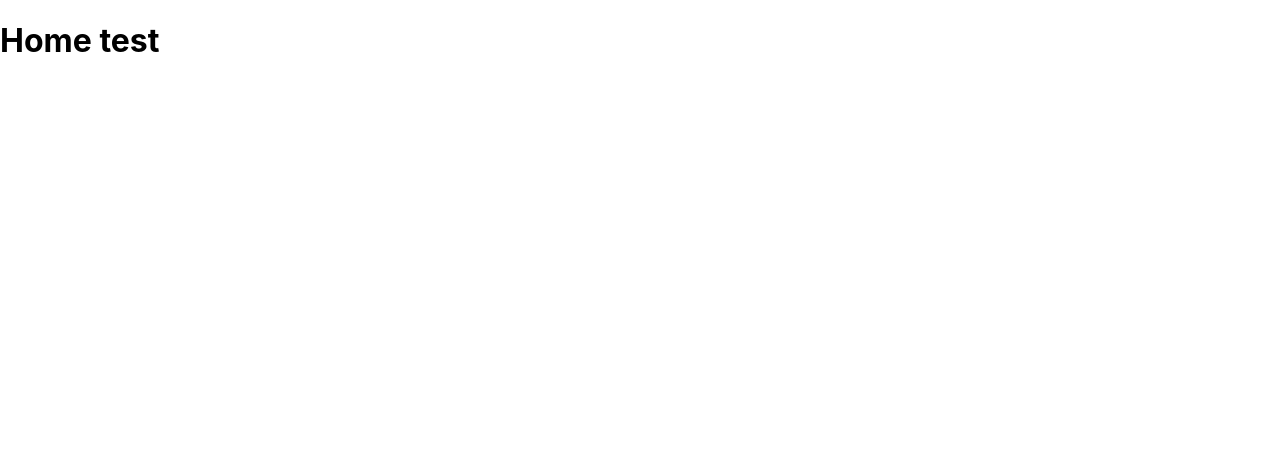
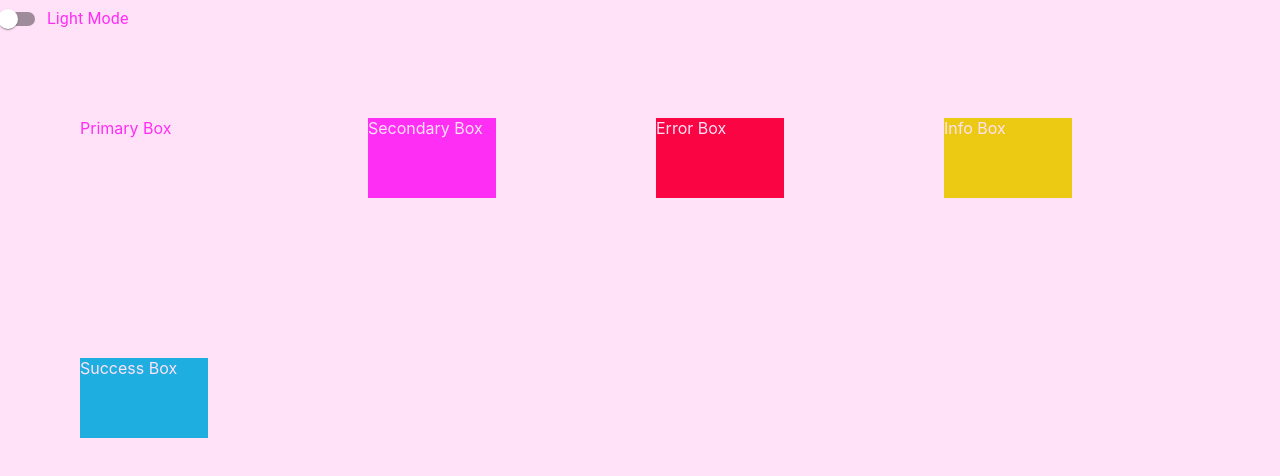
Before and after one commit to prithviemmanuelmachado/decoupled-messenger-app, a React (Create React App) app in the folder messenger/: page / in a window 1280 px wide. Shown: the top 476 px of the page. Built offline with nearby package versions, Linux system fonts and the light colour scheme.

Commit message:
dark mode implementation

```diff
--- a/messenger/package.json
+++ b/messenger/package.json
@@ -6,6 +6,7 @@
     "@emotion/react": "^11.11.1",
     "@emotion/styled": "^11.11.0",
     "@mui/material": "^5.14.6",
+    "@mui/system": "^5.14.6",
     "@testing-library/jest-dom": "^5.17.0",
     "@testing-library/react": "^13.4.0",
     "@testing-library/user-event": "^13.5.0",
--- a/messenger/src/App.js
+++ b/messenger/src/App.js
@@ -2,17 +2,80 @@ import { Route, Routes } from 'react-router-dom';
 import './App.css';
 import Login from './Containers/Login';
 import Home from './Containers/Home';
+import { ThemeProvider, createTheme } from '@mui/material/styles';
+import { Box } from '@mui/system';
+import { useState } from 'react';
+import { alpha } from '@mui/system';
+
+const lightThemes = createTheme({
+  palette:{
+    primary: {
+      main: '#FFE2F8',
+      contrastText: '#FF2EF5'
+    },
+    secondary: {
+      main: '#FF2EF5',
+      contrastText: '#FFE2F8'
+    },
+    success: {
+      main: '#1FAEE0',
+      contrastText: '#FFE2F8'
+    },
+    info: {
+      main: '#ECC913',
+      contrastText: '#FFE2F8'
+    },
+    error: {
+      main: '#FB0443',
+      contrastText: '#FFE2F8'
+    }
+  },
+});
+const darkThemes = createTheme({
+  palette:{
+    primary: {
+      main: '#0B0041',
+      contrastText: '#FF00FF'
+    },
+    secondary: {
+      main: '#FF00FF',
+      contrastText: '#0B0041'
+    },
+    success: {
+      main: '#0B39F4',
+      contrastText: '#0B0041'
+    },
+    info: {
+      main: '#FF9600',
+      contrastText: '#0B0041'
+    },
+    error: {
+      main: '#FF000C',
+      contrastText: '#0B0041'
+    }
+  },
+});
 
 function App() {
+  const [darkModeState, setDarkModeState] = useState(true);
   return<>
+    <ThemeProvider theme={darkModeState? lightThemes : darkThemes}>
+      <Box sx={{
+        position: 'relative',
+        backgroundColor: darkModeState? lightThemes.palette.primary.main : darkThemes.palette.primary.main,
+        width: '100vw',
+        height: '100vh'
+      }}>
         <Routes>
           <Route
             element = {<Login/>}
             exact path='/login'/>
           <Route
-        element = {<Home/>}
+            element = {<Home darkModeState={darkModeState} setDarkModeState={setDarkModeState}/>}
             exact path='/'/>
         </Routes>
+      </Box>
+    </ThemeProvider>
   </>
 }
 
--- /dev/null
+++ b/messenger/src/Components/loader.js
@@ -0,0 +1,31 @@
+import { CircularProgress } from '@mui/material';
+import { Box } from '@mui/system';
+
+function Loader(props){
+    const { isLoading } = props;
+
+    return<>
+        {isLoading &&
+            <Box sx={{
+                zIndex: 1,
+                width: '100vw',
+                height: '100vh',
+                position: 'fixed',
+                top: 0,
+                left: 0,
+                right: 0,
+                bottom: 0,
+                display: 'flex',
+                justifyContent: 'center',
+                alignItems: 'center',
+                background: 'rgba(0, 0, 0, 0.25)'
+            }}>
+                <CircularProgress
+                    thickness='4'
+                    color='primary'
+                    size='6rem'/>
+            </Box>}
+    </>
+}
+
+export default Loader;
--- a/messenger/src/Containers/Home/index.js
+++ b/messenger/src/Containers/Home/index.js
@@ -1,6 +1,75 @@
+import { useState } from "react";
+import Loader from "../../Components/loader";
+import { FormControl, FormControlLabel, FormGroup, Grid, Switch, Typography } from "@mui/material";
+
 function Home(props){
+    const { darkModeState, setDarkModeState } = props;
+    const [ switchText, setSwitchText ] = useState('Light Mode');
+    const [isLoading, setIsLoading] = useState(false);
+    const onSwitchChange = () => {
+        setSwitchText(darkModeState ? 'Dark Mode' : 'Light Mode');
+        setDarkModeState(!darkModeState);
+    }
     return<>
-        <h1>Home test</h1>
+        <Loader isLoading = {isLoading}/>
+        <FormControl>
+            <FormGroup>
+                <FormControlLabel control={
+                    <Switch
+                        onChange={onSwitchChange}
+                        color="secondary"
+                        name="DarkModeControl"/>
+                } label={<Typography sx={{color:"primary.contrastText"}}>{switchText}</Typography>} color="primary" />
+            </FormGroup>
+        </FormControl>
+        <Grid container>
+            <Grid item sx={{
+                backgroundColor: 'primary.main',
+                width: '10vw',
+                height: '10vh',
+                color: 'primary.contrastText',
+                margin: 10
+            }}>
+                Primary Box
+            </Grid>
+            <Grid item sx={{
+                backgroundColor: 'secondary.main',
+                width: '10vw',
+                height: '10vh',
+                color: 'secondary.contrastText',
+                margin: 10
+            }}>
+                Secondary Box
+            </Grid>
+            <Grid item sx={{
+                backgroundColor: 'error.main',
+                width: '10vw',
+                height: '10vh',
+                color: 'error.contrastText',
+                margin: 10
+            }}>
+                Error Box
+            </Grid>
+            <Grid item sx={{
+                backgroundColor: 'info.main',
+                width: '10vw',
+                height: '10vh',
+                color: 'info.contrastText',
+                margin: 10
+            }}>
+                Info Box
+            </Grid>
+            <Grid item sx={{
+                backgroundColor: 'success.main',
+                width: '10vw',
+                height: '10vh',
+                color: 'success.contrastText',
+                margin: 10
+            }}>
+                Success Box
+            </Grid>
+        </Grid>
+
     </>
 }
 
```
Also changed, not shown: 2 other files (tests, documents, lock files or other folders). Lines whose indentation alone changed are shown as unchanged.
